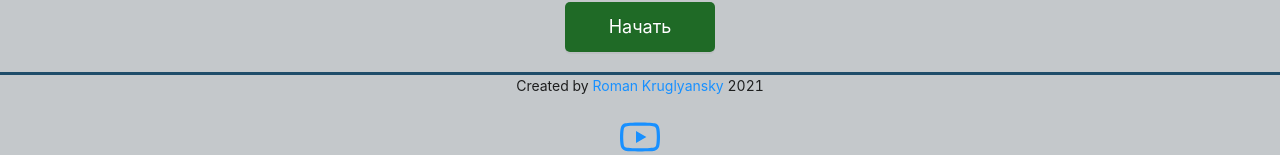
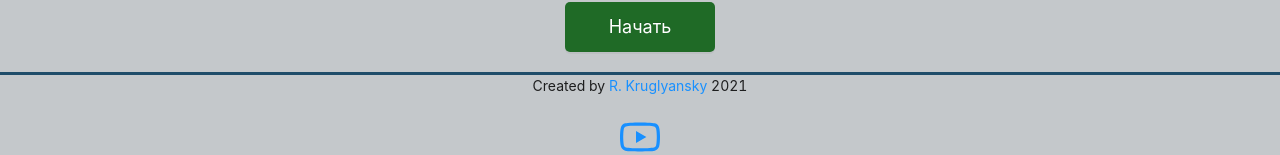
Before and after one commit to Kruglyanski/react-game, a React (Create React App) app in the folder client/: page / in a window 1280 px wide. Shown: the part 771-926 px from the top of the page. Built offline with nearby package versions, Linux system fonts and the light colour scheme; no server answers.

Commit message:
Update LayoutCustom.tsx

```diff
--- a/client/src/components/Layout/LayoutCustom.tsx
+++ b/client/src/components/Layout/LayoutCustom.tsx
@@ -173,7 +173,7 @@ export const LayoutCustom = () => {
                 </Content>
                 <Footer style={{textAlign: 'center'}} >
                     <div className="footerContent">
-                        Created by <a href="https://github.com/Kruglyanski">Roman Kruglyansky</a> 2021
+                        Created by <a href="https://github.com/Kruglyanski">R. Kruglyansky</a> 2021
                     </div>
                     <Popover content={'Ссылка на видео с пояснением'}>
                         <a href={'https://youtu.be/XLozAFQmoI8'}><YoutubeOutlined style={{fontSize: 40}}/></a>
```
